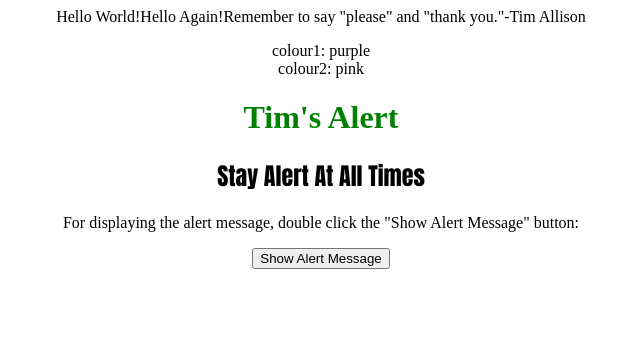
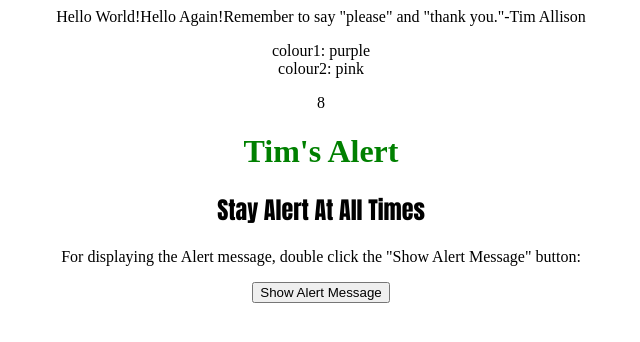
Before and after one commit to timjaphet/Java-Script-Projects, a plain HTML site: page Basic JavaScript Projects/Project1_expressions_alert/index.html in a window 1280 px wide. Shown: the whole page, without its empty margins (319-959 px from the left). Drawn offline with Linux system fonts and the light colour scheme.

Commit message:
BASIC JAVASCRIPT PROJECTS SUBMISSION

```diff
--- a/Basic JavaScript Projects/Project1_expressions_alert/JS/main.js
+++ b/Basic JavaScript Projects/Project1_expressions_alert/JS/main.js
@@ -4,10 +4,13 @@ var A = "Hello Again!";
 	document.write(A);
 ;
 var B = "Please continue to page";
-window.alert(B);
+window.alert(B); /*This is an pop up*/
 
 document.write("Remember to say \"please\" and \"thank you.\""+ "-Tim Allison");
 
 var colour1 = "purple";
 	var colour2 = "pink";
 	document.write('<p>colour1: ' + colour1 + '<br>colour2: ' + colour2 + '</p>');
+;
+
+document.write(4+4) /*This is an expresion*/
--- a/Basic JavaScript Projects/Project1_expressions_alert/index.html
+++ b/Basic JavaScript Projects/Project1_expressions_alert/index.html
@@ -28,7 +28,7 @@
 
 
     <p>
-      For displaying the alert message, double
+      For displaying the Alert message, double
       click the "Show Alert Message" button:
     </p>
 
```
